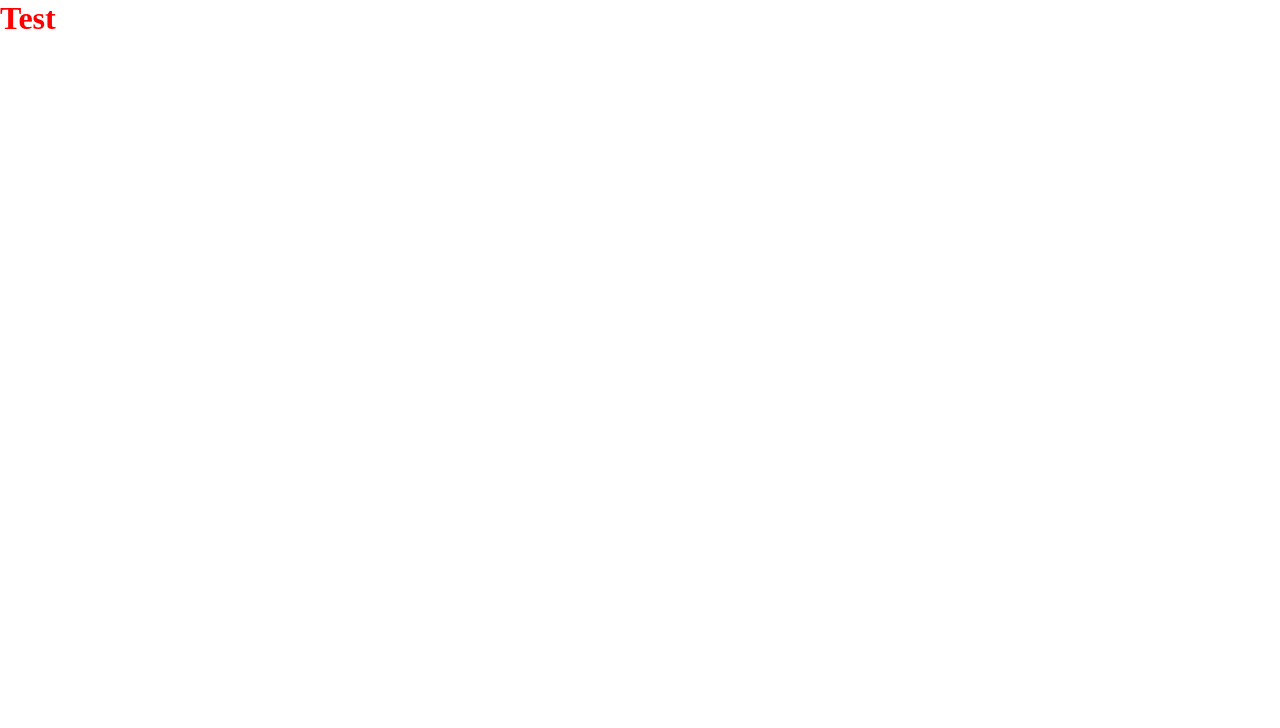
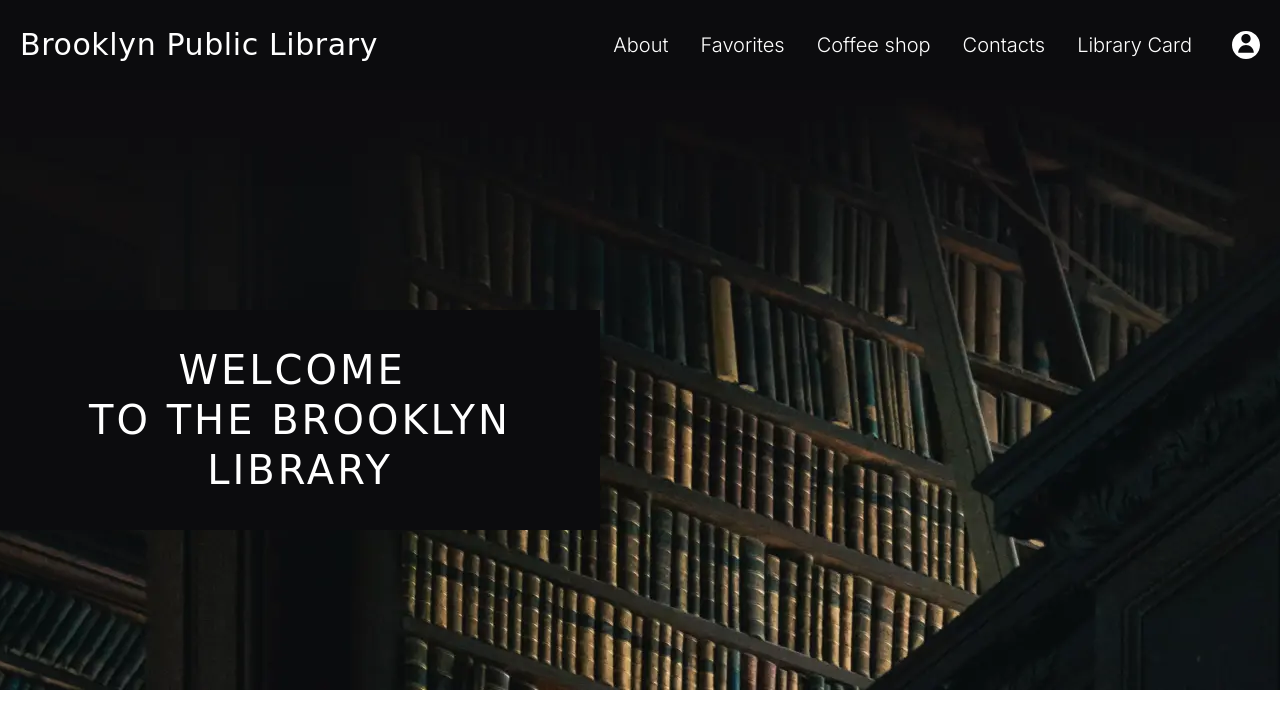
Before and after one commit to esteriot/rss-library, a website built with Vite: page index.html in a window 1280 px wide. Built offline with nearby package versions, Linux system fonts and the light colour scheme; a web font is replaced by a local one.

Commit message:
feat: implement header and welcome section

```diff
--- a/index.html
+++ b/index.html
@@ -7,8 +7,45 @@
     <link rel="stylesheet" href="scss/style.scss">
   </head>
   <body>
-    <div id="app">
-      <h1>Test</h1>
+    <div class="wrapper">
+      <header class="header">
+        <div class="container header__container">
+          <nav class="header__menu">
+            <span class="header__logo">Brooklyn Public Library</span>
+            <ul class="header__list">
+              <li class="header__item"><a class="header__link" href="#">About</a></li>
+              <li class="header__item"><a class="header__link" href="#">Favorites</a></li>
+              <li class="header__item"><a class="header__link" href="#">Coffee shop</a></li>
+              <li class="header__item"><a class="header__link" href="#">Contacts</a></li>
+              <li class="header__item"><a class="header__link" href="#">Library Card</a></li>
+            </ul>
+            <a class="header__icon" href="#"><svg width="28" height="28" viewBox="0 0 28 28" fill="none"
+                xmlns="http://www.w3.org/2000/svg">
+                <path fill-rule="evenodd" clip-rule="evenodd"
+                  d="M28 14C28 21.732 21.732 28 14 28C6.26801 28 0 21.732 0 14C0 6.26801 6.26801 0 14 0C21.732 0 28 6.26801 28 14ZM18.6667 7.77778C18.6667 10.3551 16.5774 12.4444 14.0001 12.4444C11.4227 12.4444 9.33339 10.3551 9.33339 7.77778C9.33339 5.20045 11.4227 3.11111 14.0001 3.11111C16.5774 3.11111 18.6667 5.20045 18.6667 7.77778ZM19.4998 16.2781C20.9584 17.7367 21.7778 19.715 21.7778 21.7778H14L6.22225 21.7778C6.22225 19.715 7.0417 17.7367 8.50031 16.2781C9.95893 14.8194 11.9372 14 14 14C16.0628 14 18.0411 14.8194 19.4998 16.2781Z"
+                  fill="white" />
+              </svg></a>
+            <div class="header__burger">
+              <span></span>
+            </div>
+          </nav>
+        </div>
+      </header>
+      <section class="welcome">
+        <div class="container welcome__container">
+          <div class="welcome__bg">
+            <h1 class="welcome__text">Welcome&nbsp;<br> to the Brooklyn Library</h1>
+          </div>
+          <picture>
+            <source media="(max-width: 768px)" srcset="/img/welcome-bg-small.webp 1x, /img/welcome-bg-small-2x.webp 2x"
+              type="image/webp">
+            <source media="(max-width: 768px)" srcset="/img/welcome-bg-small.png 1x, /img/welcome-bg-small-2x.png 2x">
+            <source srcset="/img/welcome-bg.webp 1x, /img/welcome-bg-2x.webp 2x" type="image/webp">
+            <img src="/img/welcome-bg.png" srcset="/img/welcome-bg-2x.png" width="1440" height="600"
+              alt="background image">
+          </picture>
+        </div>
+      </section>
     </div>
     <script type="module" src="/main.js"></script>
   </body>
--- a/scss/_settings.scss
+++ b/scss/_settings.scss
@@ -22,12 +22,8 @@ body {
 
 .container {
   margin: 0 auto;
-  padding: 0 40px;
-  max-width: 1280px;
-
-  @media (width <= 900px) {
-    padding: 0 30px;
-  }
+  padding: 0 20px;
+  max-width: 1440px;
 
   @media (width <= 380px) {
     padding: 0 20px;
@@ -35,13 +31,17 @@ body {
 }
 
 img {
-  height: auto;
+  // height: auto;
   max-width: 100%;
   object-fit: cover;
 }
 
 a {
   text-decoration: none;
+}
+
+ul {
+  list-style: none;
 }
 
 .wrapper {
--- a/scss/_vars.scss
+++ b/scss/_vars.scss
@@ -1,2 +1,9 @@
+@import "https://fonts.googleapis.com/css2?family=Forum&family=Inter:wght@300;400;700&display=swap";
+
 :root {
+  --background-color: #0c0c0e;
+  --color-white: #fff;
 }
+
+// font-family: 'Forum', cursive;
+// font-family: 'Inter', sans-serif;
--- /dev/null
+++ b/scss/partials/_header.scss
@@ -0,0 +1,92 @@
+.header {
+  &__container {
+    background-color: var(--background-color);
+  }
+
+  &__menu {
+    display: flex;
+    align-items: center;
+    padding: 20px 0;
+  }
+
+  &__list {
+    display: flex;
+    column-gap: 32px;
+    margin-left: auto;
+
+    @media (width <= 1020px) {
+      column-gap: 10px;
+    }
+
+    @media (width <= 930px) {
+      display: none;
+    }
+  }
+
+  &__link {
+    font-family: "Inter", sans-serif;
+    font-weight: 300;
+    font-size: 20px;
+    line-height: 50px;
+    color: var(--color-white);
+  }
+
+  &__logo {
+    font-family: "Forum", cursive;
+    font-size: 30px;
+    line-height: 50px;
+    letter-spacing: 0.6px;
+    color: var(--color-white);
+
+    @media (width <= 930px) {
+      margin-right: auto;
+    }
+  }
+
+  &__icon {
+    margin-left: 40px;
+    width: 28px;
+    height: 28px;
+  }
+
+  &__burger {
+    // display: none;
+
+    @media (width <= 930px) {
+      position: relative;
+      z-index: 4;
+      display: block;
+      margin-left: 40px;
+      width: 45px;
+      height: 22px;
+      transition: all 0.5s;
+
+      &::before,
+      &::after {
+        content: "";
+        position: absolute;
+        left: 0;
+        width: 100%;
+        height: 2px;
+        background-color: var(--color-white);
+      }
+
+      &::before {
+        top: 0;
+      }
+
+      &::after {
+        bottom: 0;
+      }
+
+      span {
+        position: absolute;
+        left: 0;
+        top: 10px;
+        width: 100%;
+        height: 2px;
+        background-color: var(--color-white);
+      }
+    }
+  }
+}
--- /dev/null
+++ b/scss/partials/_welcome.scss
@@ -0,0 +1,29 @@
+.welcome {
+  &__container {
+    position: relative;
+    padding: 0;
+  }
+
+  &__bg {
+    position: absolute;
+    top: 220px;
+    display: flex;
+    align-items: center;
+    justify-content: center;
+    padding: 35px 40px;
+    width: 600px;
+    min-height: 220px;
+    background-color: var(--background-color);
+  }
+
+  &__text {
+    font-family: "Forum", cursive;
+    font-weight: 400;
+    font-size: 40px;
+    line-height: 50px;
+    letter-spacing: 3px;
+    text-align: center;
+    text-transform: uppercase;
+    color: var(--color-white);
+  }
+}
--- a/scss/style.scss
+++ b/scss/style.scss
@@ -1,11 +1,4 @@
 @forward "settings";
 @forward "vars";
-
-// components
-// :root {
-
-// }
-
-h1 {
-  color: red;
-}
+@forward "partials/header";
+@forward "partials/welcome";
```
Also changed, not shown: public/img/welcome-bg-2x.webp (added), public/img/welcome-bg-small-2x.webp (added), public/img/welcome-bg-small.png (added), public/img/welcome-bg-small.webp (added), public/img/welcome-bg.png (added), public/img/welcome-bg.webp (added), public/svg/icon_profile.svg (added), 2 other files.
